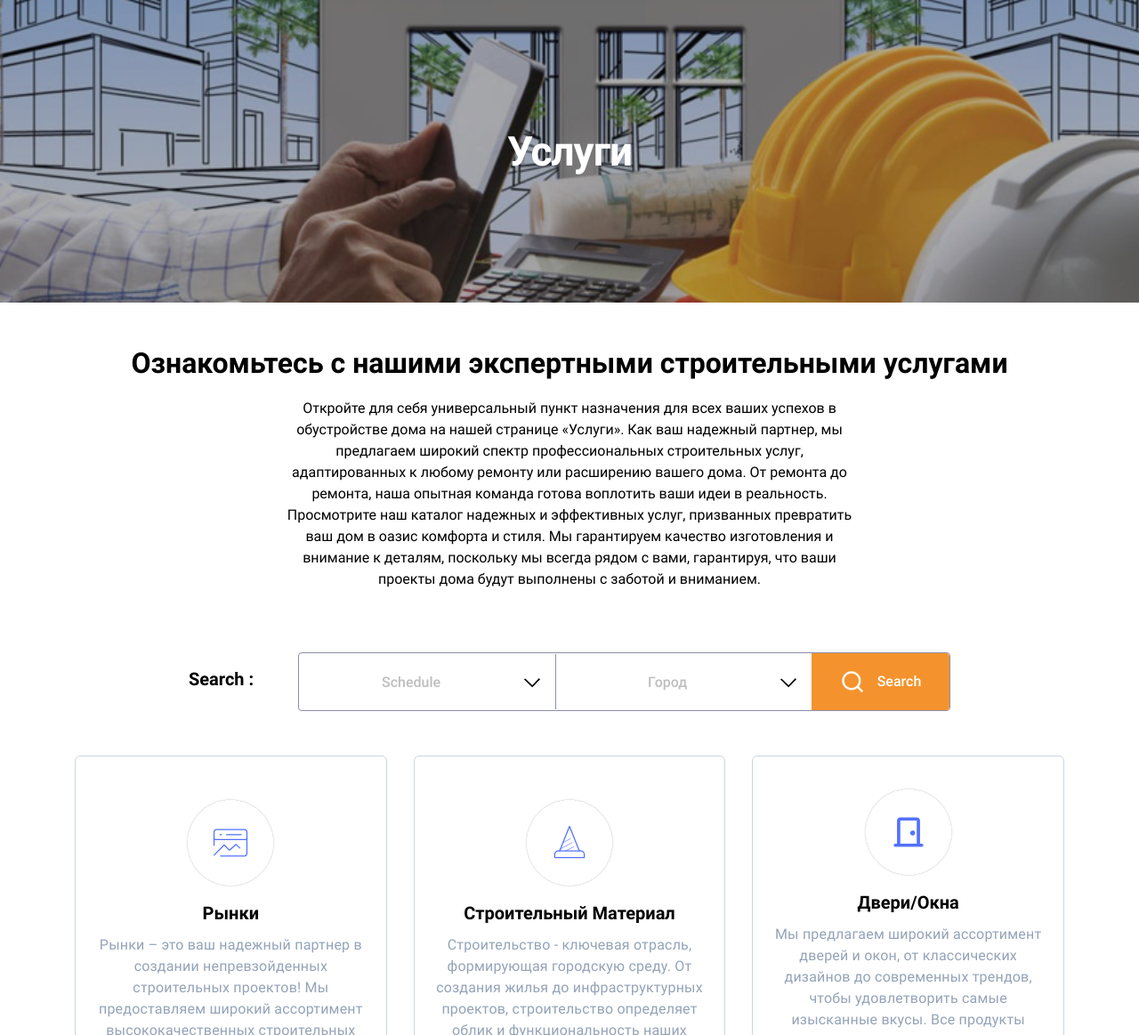
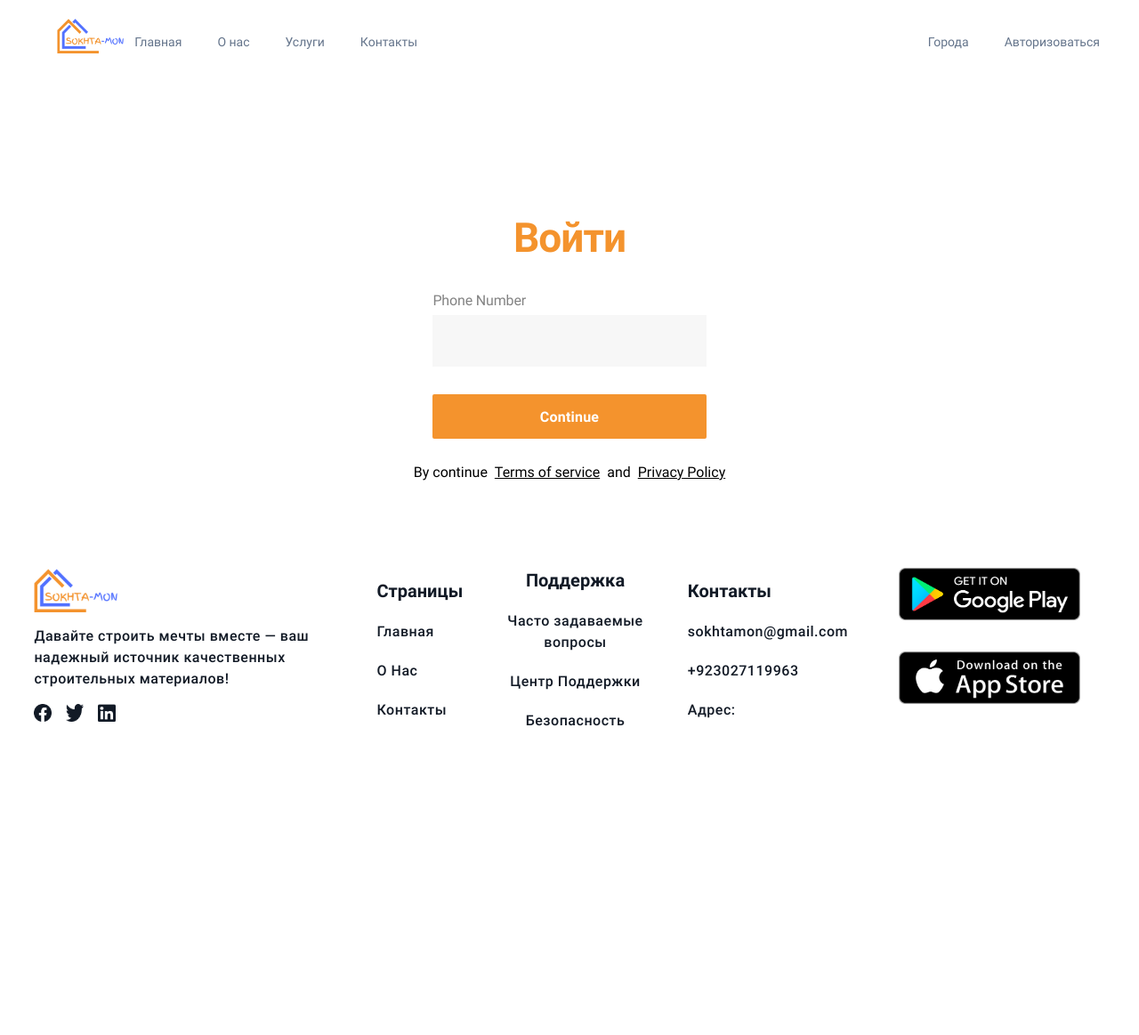
Before and after one commit to shahzaib65/sokhtamon-frontend, a React (Create React App) app: page /login in a window 1280 px wide. Shown: the top 1163 px of the page at 89% size. After the commit the page ends 860 px from the top, so only its background shows below. Built offline with nearby package versions, Linux system fonts and the light colour scheme; no server answers.

Commit message:
Edit the services page

```diff
--- a/package.json
+++ b/package.json
@@ -5,6 +5,7 @@
   "dependencies": {
     "@headlessui/react": "^1.7.17",
     "@heroicons/react": "^2.1.1",
+    "@hookform/resolvers": "^3.3.4",
     "@reduxjs/toolkit": "^1.9.7",
     "@tailwindcss/aspect-ratio": "^0.4.2",
     "@tailwindcss/forms": "^0.5.7",
@@ -18,13 +19,15 @@
     "react-dom": "^18.2.0",
     "react-hook-form": "^7.49.2",
     "react-icons": "^4.12.0",
+    "react-phone-number-input": "^3.3.8",
     "react-redux": "^8.1.3",
     "react-router-dom": "^6.21.0",
     "react-scripts": "5.0.1",
     "react-select": "^5.8.0",
     "react-spinners": "^0.13.8",
     "tailwindcss": "^3.4.0",
-    "web-vitals": "^2.1.4"
+    "web-vitals": "^2.1.4",
+    "yup": "^1.3.3"
   },
   "scripts": {
     "start": "react-scripts start",
--- a/src/App.js
+++ b/src/App.js
@@ -14,8 +14,8 @@ function App() {
   return (
     <div className="App">
 
-  <Service/>
-    {/* <Router>
+
+    <Router>
     <NavBar/>
 
       <Routes>
@@ -28,7 +28,7 @@ function App() {
       <Route exact path='/about' element={<AboutUs/>}/>
       <Route exact path='/login' element={<Login/>}/>
       </Routes>
-    </Router> */}
+    </Router>
     <Footer/>
     </div>
   );
--- a/src/Login/index.js
+++ b/src/Login/index.js
@@ -1,39 +1,114 @@
 import React from 'react'
-import login from "../assets/login.jpg"
 import {Text} from "../components/Text"
-import { Input } from '../components/Input'
+import { useForm, Controller } from "react-hook-form";
+import PhoneInput, { isValidPhoneNumber } from "react-phone-number-input";
+
+import "react-phone-number-input/style.css";
+
+
+
+
 const Login = () => {
+  const {
+    register,
+    handleSubmit,
+    reset,
+    formState: { errors },
+  } = useForm();
+
+  const onSubmit = (data) => {
+    // Handle form submission here
+    console.log(data);
+  };
+
+
+
+
   return (
     <div className=' w-full h-full flex justify-center items-center'>
       <div className=' w-[40%] h-full mt-40 flex'>
-      <div className=' flex flex-col w-full h-[50%] justify-center items-center'>
+      <form onSubmit={handleSubmit(onSubmit)} className=' flex flex-col w-full h-[50%] justify-center items-center'>
       <Text
               className=" h-max inset-[0] items-center  sm:text-[40px] xs:text-[20px] md:text-[46px] text-[50px] text-start text-yellow-800 tracking-[-1.00px] w-max"
               size="txtRobotoRomanBold50"
-            >Sign in
+            >
+            Войти
             </Text>
-
-            <Text className='text-[16px] py-2 text-black-900' size="txtRobotoRegular12"> Don’t have an account?Register</Text>
-
+{/*
             <Text
-                          className="text-base text-gray-600 tracking-[-0.15px] w-auto mt-10"
+                          className="text-base text-gray-600 tracking-[-0.15px] text-left w-auto mt-10"
                           size="txtRobotoMedium12"
                         >
                           Mobile number
                         </Text>
 
-                         <Input
-                  name="yournameone"
+                         <Controller
+                  name="phoneNumber"
+                  control={control}
                   placeholder="01249556692"
-                  type="text"
-                  className="p-0 appearance-none placeholder:text-gray-700 text-left text-sm w-[50%]"
-                  wrapClassName=" mt-1 w-[60%]"
-                ></Input>
-                 <div className=" w-full flex justify-center mt-[25px] mb-7">
-                <div className=" bg-yellow-800 w-[60%] h-[50px] flex justify-center items-center rounded-sm text-white-A700 font-roboto font-semibold tracking-[0.20px]">Continue
+                  render={({ field }) => (
+            <input
+
+             className='p-[19px] bg-gray-100 outline-none placeholder:text-gray-700 text-left text-sm w-[60%] rounded-[4px]' {...field} placeholder="Enter phone number" />
+          )}/>
+          <p>{errors}</p> */}
+
+          <div className=' my-4 flex flex-col w-[60%]'>
+        <Text  className="text-base text-gray-600 tracking-[-0.15px] text-left w-auto mt-4 mb-1"
+                          size="txtRobotoMedium12">Phone Number</Text>
+
+
+
+
+        {/* <Controller
+        className=" bg-gray-100"
+          name="phone-input"
+          control={control}
+          rules={{
+            validate: (value) => isValidPhoneNumber(value)
+          }}
+          render={({ field: { onChange, value } }) => (
+            <PhoneInput
+            className='p-[19px] h-full bg-gray-100 outline-none placeholder:text-gray-700 text-left text-base w-full rounded-[4px]'
+              value={value}
+              onChange={onChange}
+              defaultCountry="TH"
+              id="phone-input"
+            />
+          )}
+        />
+        {errors["phone-input"] && (
+          <p className="error-message">Invalid Phone</p>
+        )} */}
+
+        <input
+                    name="yournameone"
+                    className="p-[19px] bg-gray-100 outline-none placeholder:text-gray-700 text-left text-sm w-full"
+                    {...register("phoneNumber", {
+                    required: "Phone number is required",
+                    pattern: {
+                      value: /^[0-9]{6,14}$/,
+                      message: "Invalid phone number",
+                    },
+                  })}
+                  ></input>
+
+{errors.phoneNumber && (
+                  <p className=" text-start text-red-500">
+                    {errors.phoneNumber.message}
+                  </p>
+                )}
+
+
+      </div>
+
+                 <div className=" w-full flex justify-center mt-[15px] mb-7">
+                <button type='submit'  className=" bg-yellow-800 w-[60%] h-[50px] flex justify-center items-center rounded-sm text-white-A700 font-roboto font-semibold tracking-[0.20px]">Continue
+                </button>
+
                 </div>
 
-                </div>
+
                 <div className=' w-full flex space-x-2 justify-center items-center'>
                   <Text>By continue</Text>
                   <p className=' underline'>Terms of service</p>
@@ -42,7 +117,7 @@ const Login = () => {
                 </div>
 
 
-      </div>
+      </form>
 
       </div>
 
--- a/src/Navbar/navBar.js
+++ b/src/Navbar/navBar.js
@@ -2,15 +2,15 @@ import { useEffect,useState } from 'react'
 import logo from "../../src/assets/logo.png"
 import { Link } from 'react-router-dom';
 const navigation1 = [
-  { name: 'Home', link: '/'},
-  { name: 'About Us', link: '/about' },
-  {name: 'Services', link: '/service'},
-  { name: 'Contact Us', link: '/contact' }
+  { name: 'Главная', link: '/'},
+  { name: ' О нас', link: '/about' },
+  {name: 'Услуги', link: '/service'},
+  { name: 'Контакты', link: '/contact' }
 ]
 
 const navigation2 = [
-  { name: 'Cities', link: ''},
-  { name: 'Login', link: '/login' },
+  { name: 'Города', link: ''},
+  { name: 'Авторизоваться', link: '/login' },
 ]
 
 
--- a/src/Services/index.js
+++ b/src/Services/index.js
@@ -49,40 +49,84 @@ const ServicePage = () => {
 
     {
       "id": "1",
-      "title": "Рынки",
-      "image": market,
-      "description": "Рынки – это ваш надежный партнер в создании непревзойденных строительных проектов! Мы предоставляем широкий ассортимент высококачественных строительных материалов, чтобы удовлетворить потребности клиентов."
+      "title": "Плотник"
+
     },
     {
       "id": "2",
-      "title": "Строительный материал",
-      "image": construction,
-      "description": "Строительство - ключевая отрасль, формирующая городскую среду. От создания жилья до инфраструктурных проектов, строительство определяет облик и функциональность наших городов, обеспечивая комфорт и развитие."
+      "title": "Водопроводчик"
+
     },
     {
       "id": "3",
-      "title": "Двери/Окна",
-      "image": door,
-      "description": "Мы предлагаем широкий ассортимент дверей и окон, от классических дизайнов до современных трендов, чтобы удовлетворить самые изысканные вкусы. Все продукты изготовлены из высококачественных материалов, обеспечивая долговечность и надежность."
+      "title": "Строительные рабочие",
+
     },
     {
       "id": "4",
-      "title": "Электрика",
-      "image": electric,
-      "description": "Откройте для себя инновационные электрические решения и блестящие конструкции освещения. Наш опыт освещает пространство и открывает возможности для более светлого и эффективного будущего."
+      "title": "Асфальтировщик"
     },
     {
       "id": "5",
-      "title": "Инструменты/оборудование",
-      "image": tools,
-      "description": "Ознакомьтесь с широким ассортиментом высококачественных инструментов и оборудования для любых задач. От прецизионных ручных инструментов до современного оборудования — мы предоставим вам все необходимое"
+      "title": "Крановщик"
     },
     {
       "id": "6",
-      "title": "Сантехника",
-      "image": plumbing,
-      "description": "Экспертные сантехнические решения для бесперебойного потока воды и эффективного дренажа. Доверьте ремонт и установку нашим квалифицированным специалистам. Ваши потребности в сантехнике – наш приоритет."
+      "title": "ОВиК"
     },
+    {
+      "id": "7",
+      "title": "Кровельщик"
+    },
+    {
+      "id": "8",
+      "title": "Украшение"
+    },
+    {
+      "id": "9",
+      "title": "Инспектор"
+    },
+    {
+      "id": "10",
+      "title": "Каменщик"
+    },
+    {
+      "id": "11",
+      "title": "Подрядчик по обрамлению"
+    },
+    {
+      "id": "12",
+      "title": "геодезист"
+    },
+    {
+      "id": "13",
+      "title": "Электрик"
+    },
+    {
+      "id": "14",
+      "title": "Архитектор"
+    },
+    {
+      "id": "15",
+      "title": "Отделочник гипсокартона"
+    },
+    {
+      "id": "16",
+      "title": "Маляр и декоратор"
+    },
+    {
+      "id": "17",
+      "title": "Бетоноотделочник"
+    },
+    {
+      "id": "18",
+      "title": "Стекольщик"
+    },
+    {
+      "id": "19",
+      "title": "Установщик плитки"
+    }
+
 
 
   ]
@@ -142,10 +186,10 @@ const ServicePage = () => {
                   />
                 }
                 isMulti={false}
-                name="frame1984077302"
+                name="Schedule"
                 options={schedule}
                 isSearchable={false}
-                placeholder="Schedule"
+                placeholder="Расписание"
               />
               <Line className="bg-blue_gray-300_01 h-[62px] w-px" />
               <SelectBox
@@ -178,26 +222,23 @@ const ServicePage = () => {
                 }
                 size="md"
               >
-                <div className="font-medium text-base text-center">Search</div>
+                <div className="font-medium text-base text-center">Поиск</div>
               </Button>
             </div>
           </div>
 
-          <div className='md:gap-5 xs:gap-5 lg:gap-[30px] grid xs:grid-cols-1 md:grid-cols-2 lg:grid-cols-3 justify-center lg:w-[90%] min-h-[auto] mt-[50px] lg:mx-auto xs:mx-5 md:px-5 xs:w-[90%]'>
+          <div className='md:gap-5 xs:gap-5 lg:gap-[30px] grid xs:grid-cols-1 md:grid-cols-2 lg:grid-cols-5 justify-center lg:w-[90%] min-h-[auto] mt-[50px] lg:mx-auto xs:mx-5 md:px-5 xs:w-[90%]'>
 {
   category.map((e)=>(
 
     <div key={e} className="bg-white-A700 border border-blue_gray-100_01 border-solid flex flex-col gap-[15px] items-center justify-center p-[15px] rounded-md w-full">
 <div className=' mt-5 flex justify-center items-center'>
-<img
-                  className="h-[100px] w-[100px]"
-                  src={e.image}
-                  alt="market"
-                />
+
 </div>
+
 <div className="flex flex-col gap-2.5 items-center justify-start mb-[15px] w-auto sm:w-full">
 <Text
-                  className="text-black-900 capitalize text-xl w-auto"
+                  className="text-black-900 text-center capitalize text-xl w-auto"
                   size="txtRobotoBold20"
                 >
                   {e.title}
```
Also changed, not shown: 1 other file (tests, documents, lock files or other folders).
